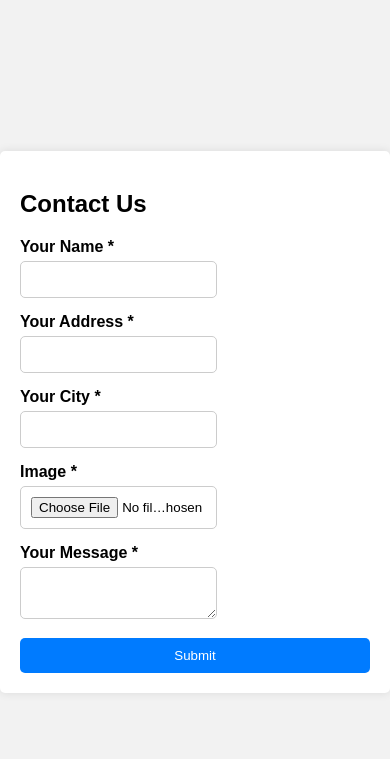
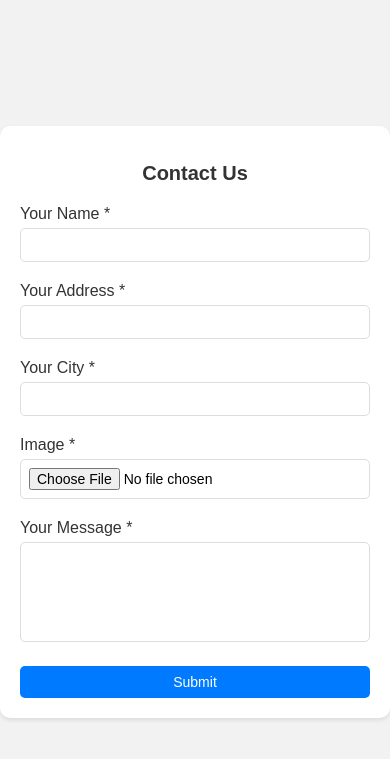
Before and after one commit to adityabhole165/Class-Assignment, a PHP site: page /assing/contactus.html in a window 390 px wide. Shown: the top 759 px of the page. Run offline with PHP 8.4, Linux system fonts and the light colour scheme.

Commit message:
first commit

```diff
--- a/contactus.css
+++ b/contactus.css
@@ -11,42 +11,85 @@ body {
 
 .contact-form {
     background-color: #fff;
-    padding: 20px;
-    border-radius: 5px;
-    box-shadow: 0 0 10px rgba(0, 0, 0, 0.1);
-    width: 600px;
+    padding: 30px;
+    border-radius: 10px;
+    box-shadow: 0 2px 4px rgba(0, 0, 0, 0.1);
+    width: 100%;
+    max-width: 500px;
+    box-sizing: border-box;
+
 }
 
 .contact-form h2 {
+    font-size: 24px;
     margin-bottom: 20px;
+    text-align: center;
+    color: #333;
 }
 
 .contact-form label {
+    font-size: 16px;
+    margin-bottom: 5px;
     display: block;
-    margin-bottom: 5px;
-    font-weight: bold;
+    color: #333;
 }
 
 .contact-form input[type="text"],
 .contact-form input[type="file"],
 .contact-form textarea {
-    width: 50%;
+    width: 100%;
     padding: 10px;
-    margin-bottom: 15px;
-    border: 1px solid #ccc;
+    margin-bottom: 20px;
+    border: 1px solid #ddd;
     border-radius: 5px;
+    box-sizing: border-box;
+    font-size: 14px;
+}
+.contact-form input[type="text"] :focus,
+.contact-form input[type="file"]:focus,
+.contact-form textarea:focus{
+    border-color: #007bff;
+    outline: none;
 }
 
+.contact-form textarea {
+    height: 100px;
+    resize: none;
+}
 .contact-form button {
     width: 100%;
-    padding: 10px;
     background-color: #007bff;
     color: #fff;
+    padding: 10px;
     border: none;
     border-radius: 5px;
+    font-size: 16px;
     cursor: pointer;
+    transition: background-color 0.3s ease;
 }
 
 .contact-form button:hover {
     background-color: #0056b3;
 }
+
+@media (max-width: 500px) {
+    .contact-form {
+        padding: 20px;
+    }
+
+    .contact-form h2{
+        font-size: 20px;
+    }
+
+    .contact-form input[type="text"],
+    .contact-form input[type="file"],
+    .contact-form textarea {
+        font-size: 14px;
+        padding: 8px;
+    }
+
+    .contact-form button{
+        padding: 8px;
+        font-size: 14px;
+    }
+}
--- a/contactus.html
+++ b/contactus.html
@@ -4,7 +4,7 @@
     <meta charset="UTF-8">
     <meta name="viewport" content="width=device-width, initial-scale=1.0">
     <title>Contact Us</title>
-    <link rel="stylesheet" href="contactus.css">
+    <link rel="stylesheet" href="ContactUs.css">
 </head>
 <body>
     <div class="contact-form">
```
